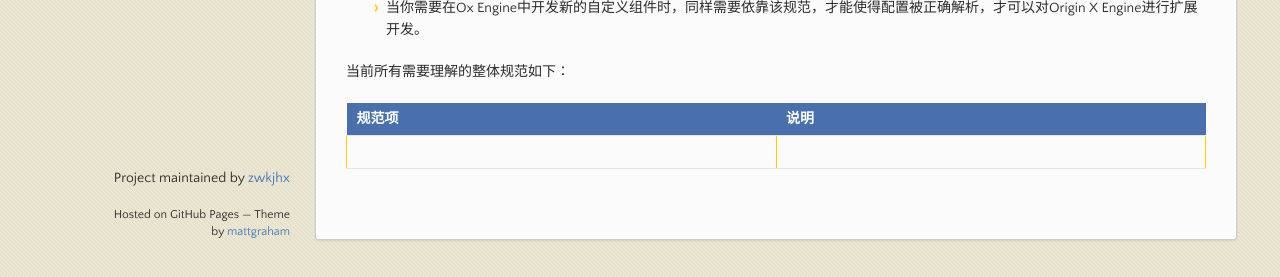
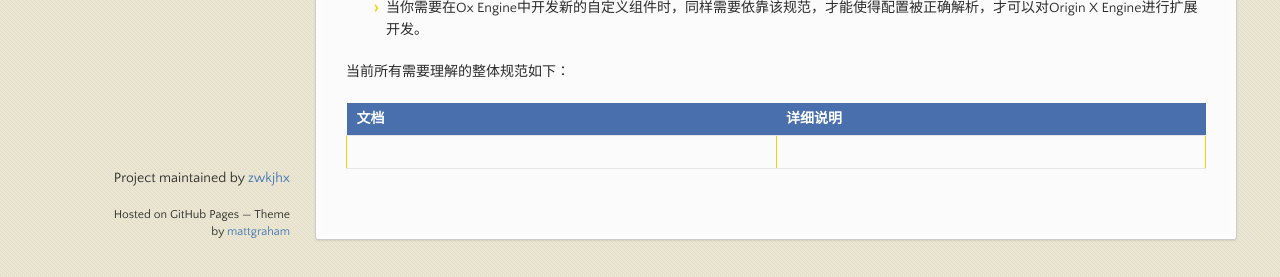
Before and after one commit to zwkjhx/ox-doc, a Jekyll site: the page built from specification/3-origin-xgui-fan/spo-001-jie-mian-pei-zhi-quan-json-jie-xi.md, in a window 1280 px wide and 900 px high, scrolled down 668 px. Shown: the part 620-897 px from the top of the window. Built offline with Jekyll 4.4.1, drawn with Linux system fonts in a browser that asks for light colours; our own code applies the rules of GitHub Pages for plain Markdown files.

Commit message:
Updates specification/3-origin-xgui-fan/spo-001-jie-mian-pei-zhi-quan-json-jie-xi.md
Auto commit by GitBook Editor

```diff
--- a/specification/3-origin-xgui-fan/spo-001-jie-mian-pei-zhi-quan-json-jie-xi.md
+++ b/specification/3-origin-xgui-fan/spo-001-jie-mian-pei-zhi-quan-json-jie-xi.md
@@ -50,6 +50,6 @@
 
 当前所有需要理解的整体规范如下：
 
-| 规范项 | 说明 |
+| 文档 | 详细说明 |
 | :--- | :--- |
 |  |  |
```
